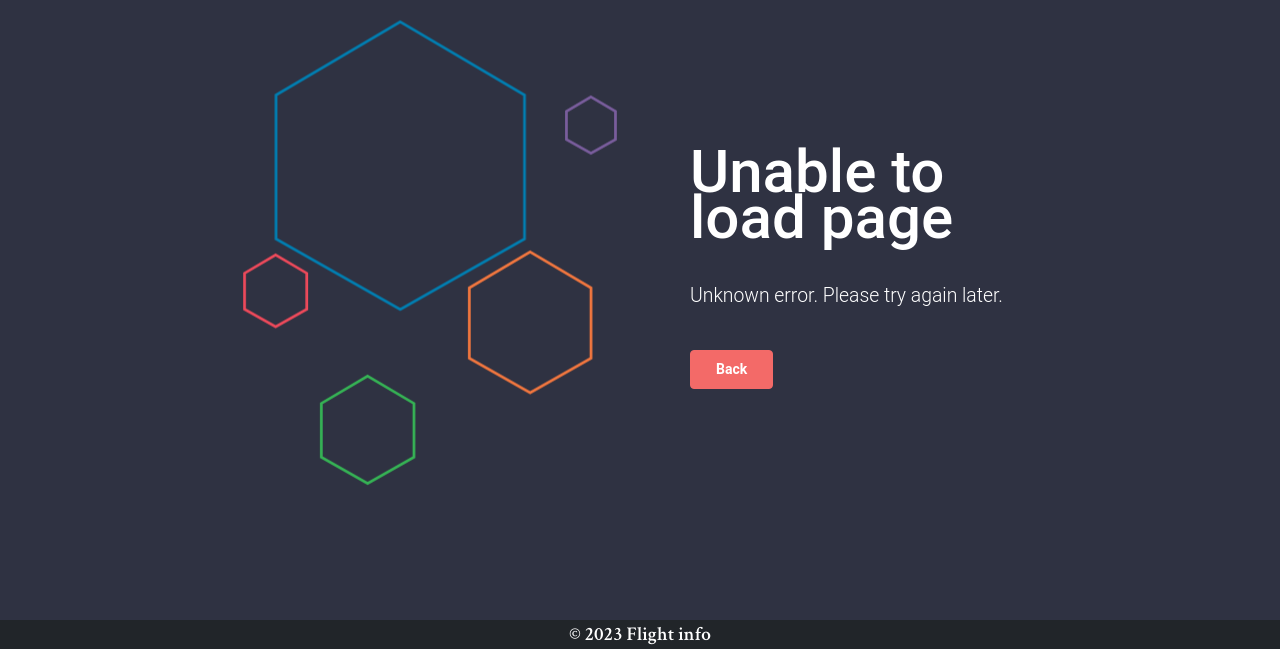
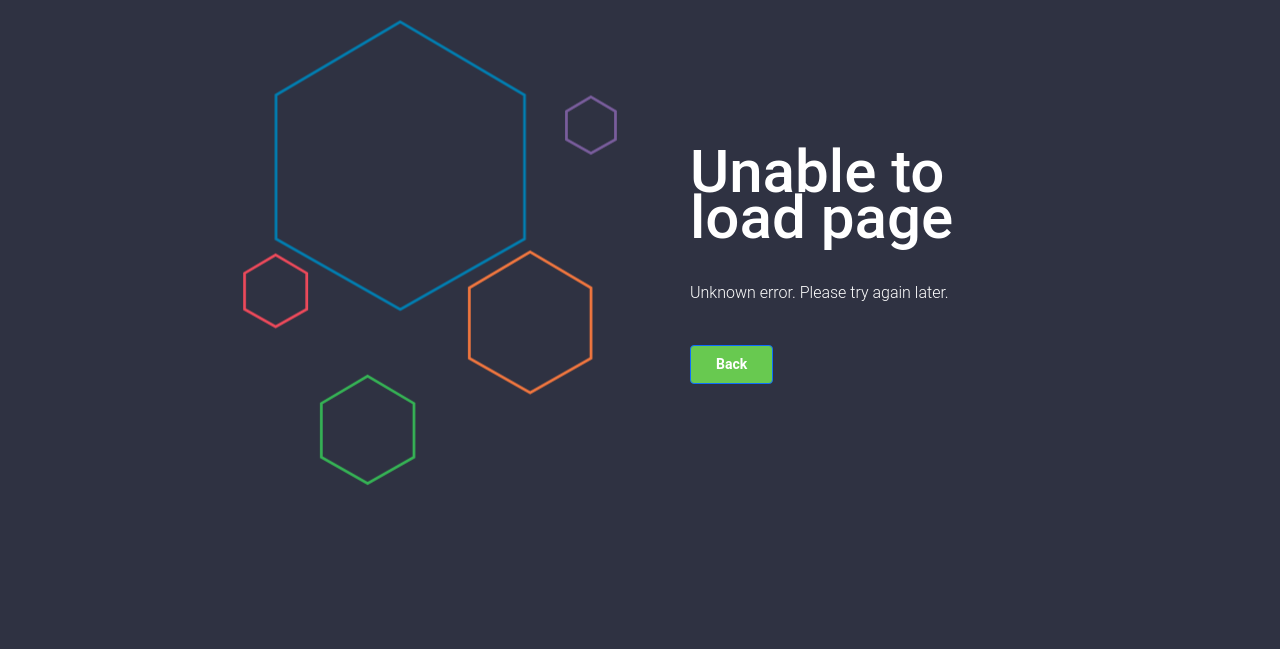
Before and after one commit to slaguerre91/flightinfo, a PHP site: page /views/error.php in a window 1280 px wide. Shown: the part 151-800 px from the top of the page. Run offline with PHP 8.4, Linux system fonts and the light colour scheme.

Commit message:
more fixes

```diff
--- a/controllers/admin/seedusers.php
+++ b/controllers/admin/seedusers.php
@@ -10,7 +10,7 @@ if (isset($_SESSION["user"]) && $_SESSION["user"] == "administrator") {
     for ($i = 0; $i < count($_POST["username"]); $i++) {
         uploadSeedThumbnail($_POST["thumbnail"][$i], $_POST["username"][$i]);
     }
-    header("Location: " . "../../views/" . $currUrl);
+    header("Location: " . "../../views/review/index");
 } else {
     header("Location: ../../views/user/login");
 }
--- a/controllers/user/login.php
+++ b/controllers/user/login.php
@@ -7,7 +7,7 @@ if ($login == "login failed") {
     header("Location: ../../views/user/login");
 } else {
     $_SESSION["user"] = $login["username"];
-    $_SESSION["id"] = $login["Id"];
+    $_SESSION["id"] = $login["id"];
     if (isset($_SESSION["currUrl"])) {
         $currUrl = $_SESSION["currUrl"];
         unset($_SESSION["currUrl"]);
--- a/controllers/user/register.php
+++ b/controllers/user/register.php
@@ -17,12 +17,12 @@ if (strlen($_POST["username"]) < 6 || strlen($_POST["password"]) < 6) {
     if (strcmp($upload, "Success") != 0) {
         $_SESSION["flash_message"] = $upload;
         header("Location: ../../views/user/register");
-        $conn->delete($register["Id"]);
+        $conn->delete($register["id"]);
         exit;
     }
     // upload profile picture to Cloudinary and redirect to index
     $_SESSION["user"] = $register["username"];
-    $_SESSION["id"] = $register["Id"];
+    $_SESSION["id"] = $register["id"];
     $_SESSION["flash_message"] = "Welcome, " . $_SESSION["user"];
     header("Location: ../../views/review/index");
 }
--- a/models/user.php
+++ b/models/user.php
@@ -54,7 +54,7 @@ class User
                 $sth->bindValue('username', htmlspecialchars($user['username']));
                 $sth->bindValue('password', $hash);
                 $sth->execute();
-                $sth = $this->dbh->prepare("select * from user where Id = :id");
+                $sth = $this->dbh->prepare("select * from user where id = :id");
                 $id = $this->dbh->lastInsertId();
                 $sth->bindValue('id', $id);
                 $sth->execute();
--- a/views/error.php
+++ b/views/error.php
@@ -1,8 +1,12 @@
 <?php
 session_start();
-require_once('partials/header.php');
 ?>
-<link href="/FlightInfo/views/css/error.css" rel="stylesheet" />
+<link href="https://cdn.jsdelivr.net/npm/bootstrap@5.0.2/dist/css/bootstrap.min.css" rel="stylesheet" integrity="sha384-EVSTQN3/azprG1Anm3QDgpJLIm9Nao0Yz1ztcQTwFspd3yD65VohhpuuCOmLASjC" crossorigin="anonymous">
+<link href="css/error.css" rel="stylesheet" />
+<link rel="apple-touch-icon" sizes="180x180" href="assets/apple-touch-icon.png">
+<link rel="icon" type="image/png" sizes="32x32" href="assets/favicon-32x32.png">
+<link rel="icon" type="image/png" sizes="16x16" href="assets/favicon-16x16.png">
+<link rel="manifest" href="assets/views/site.webmanifest">
 </head>
 
 <body>
@@ -33,5 +37,4 @@ require_once('partials/header.php');
         </div>
     </div>
     <?php
-    require_once('partials/footer.php')
     ?>
--- a/views/review/show.php
+++ b/views/review/show.php
@@ -46,7 +46,7 @@ $thumbnailURL = getURL($review["author"]);
                 <div class="card mb-4 mt-2">
                     <div class="card-header"><?php echo $user["username"] ?></div>
                     <div class="m-auto mt-1"><img class="rounded-circle" src="<?php echo $thumbnailURL ?>" alt="user_picture"></div>
-                    <div class="card-body"><a href="reviewsByUser?id=<?php echo $user["Id"] ?>&page=1">More from <?php echo isset($_SESSION["user"])  && $review["author"] == $_SESSION["user"] ? "you" : $review["author"] ?></a></div>
+                    <div class="card-body"><a href="reviewsByUser?id=<?php echo $user["id"] ?>&page=1">More from <?php echo isset($_SESSION["user"])  && $review["author"] == $_SESSION["user"] ? "you" : $review["author"] ?></a></div>
                 </div>
                 <!-- Update and Delete review-->
                 <div class="d-flex justify-content-center">
```
